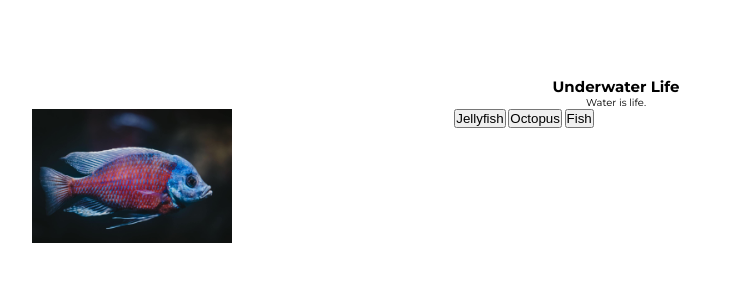
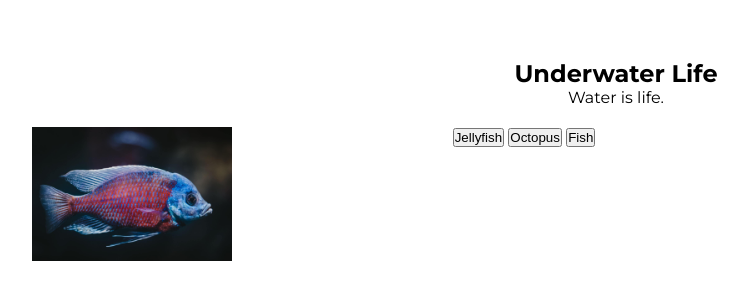
Before and after one commit to serhatbek/07-responsive-tabs, a website built with Parcel: page src/index.html in a window 1280 px wide. Shown: the part 240-540 px from the top of the page, without its empty margins (24-772 px from the left). Built offline with nearby package versions, Linux system fonts and the light colour scheme.

```diff
--- a/src/script/app.js
+++ b/src/script/app.js
@@ -1,5 +1,3 @@
-console.log('helleeo');
-
 if (module.hot) {
   module.hot.accept();
 }
--- a/src/styles/style.scss
+++ b/src/styles/style.scss
@@ -13,7 +13,7 @@
 }
 
 body {
-  font-size: 1rem;
+  font-size: 1.6rem;
   font-family: 'Montserrat', sans-serif;
 }
 
@@ -45,6 +45,10 @@
   justify-content: center;
   text-align: center;
 
+  &__subtitle {
+    margin-bottom: 2rem;
+  }
+
   &__content {
     display: flex;
   }
```
Also changed, not shown: package.json (+17 -2 lines).
